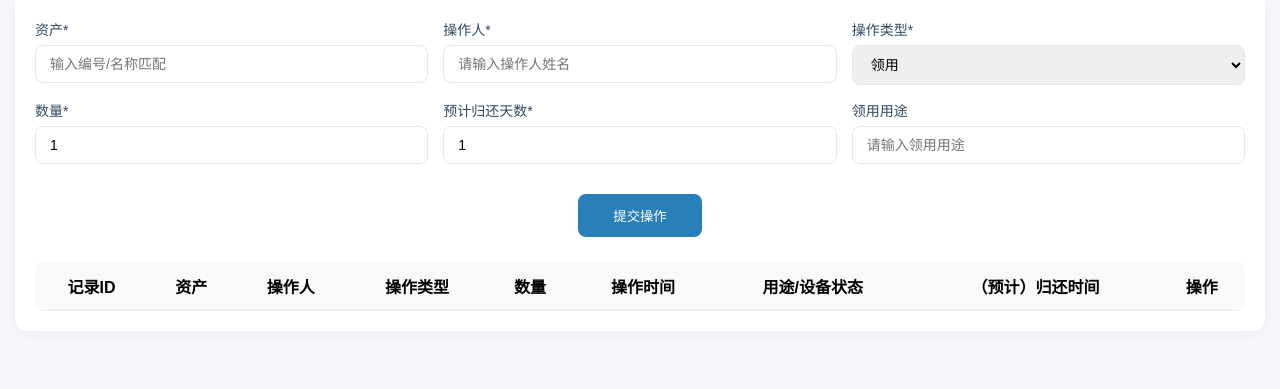
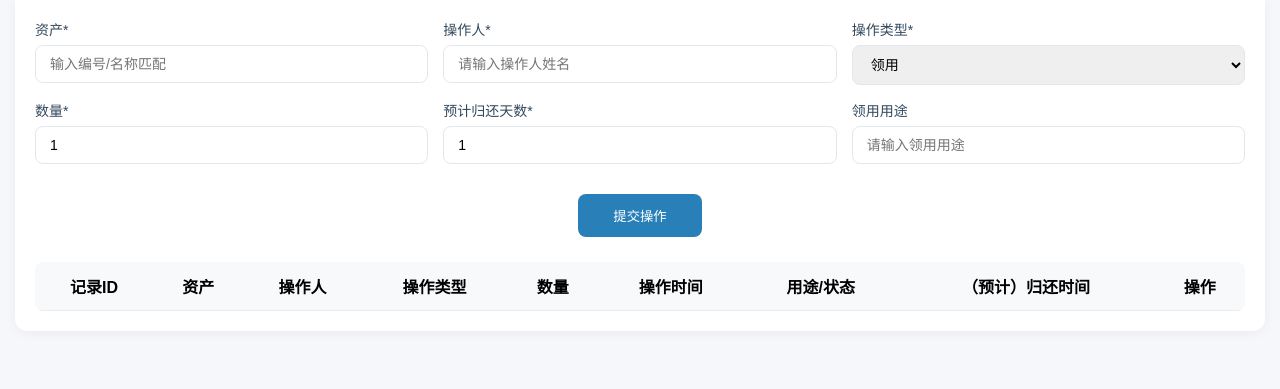
Before and after one commit to liuhuaqing446/lab-asset, a Flask app: page /record in a window 1280 px wide. Shown: the part 158-547 px from the top of the page. Run offline with Flask 3, Linux system fonts and the light colour scheme; the visitor is signed in with stand-in values (Sample User, id 1); data that the repository does not hold is empty.

Commit message:
Update record.html

```diff
--- a/templates/record.html
+++ b/templates/record.html
@@ -111,7 +111,7 @@
                         <th>操作类型</th>
                         <th>数量</th>
                         <th>操作时间</th>
-                        <th>用途/设备状态</th>
+                        <th>用途/状态</th>
                         <th>（预计）归还时间</th>
                         <th>操作</th>
                     </tr>
```
